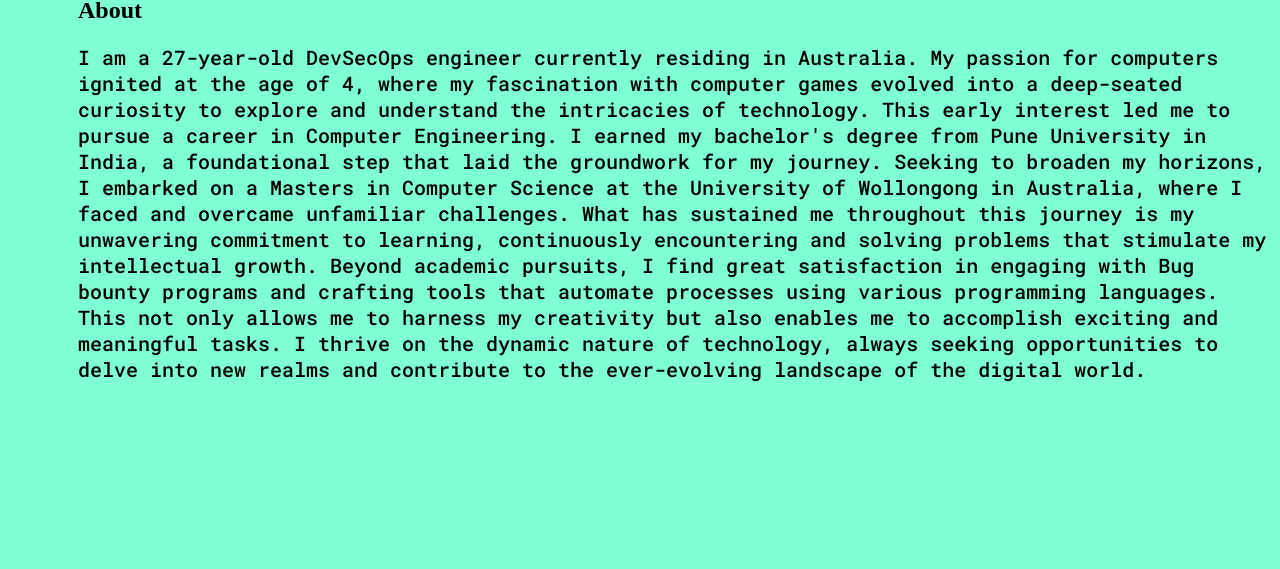
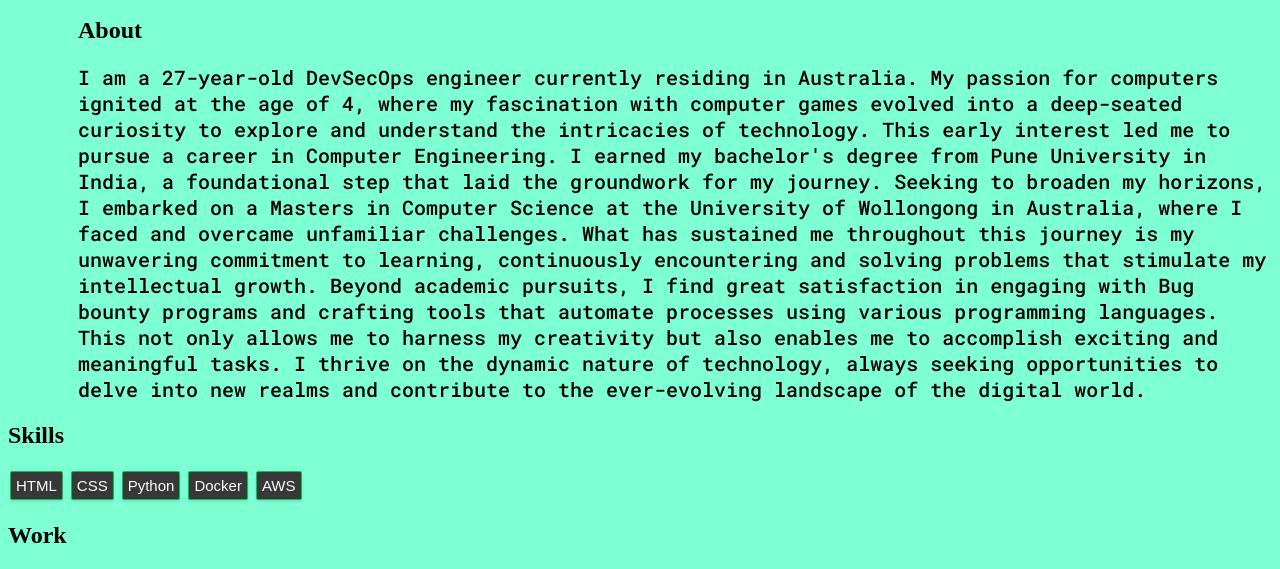
Before and after one commit to crystaxit/Portfolio, a plain HTML site: page index.html in a window 1280 px wide. Shown: the part 249-818 px from the top of the page. Drawn offline with Linux system fonts and the light colour scheme.

Commit message:
Added More sections

```diff
--- a/index.html
+++ b/index.html
@@ -34,7 +34,20 @@
 
         </section>
 
+        <section id="skills">
+            <h2 class="skills-heading">Skills</h2>
+            <div class="skill-box">HTML</div>
+            <div class="skill-box">CSS</div>
+            <div class="skill-box">Python</div>
+            <div class="skill-box">Docker</div>
+            <div class="skill-box">AWS</div>
+
+        </section>
+
         <section id="work">
+            <h2 class="work-heading">Work</h2>
+
+
 
         </section>
     </body>
--- a/styles.css
+++ b/styles.css
@@ -6,8 +6,10 @@ body {
 
 .topnav {
     position: sticky;
+    top: 30px;
     margin: auto;
     text-align: center;
+    padding: 10px;
 }
 
 .topnav a {
@@ -36,3 +38,16 @@ p {
     margin-left: 70px;
     font-family: 'Roboto Mono', monospace;;
 }
+
+.skill-box {
+    color: rgb(247, 253, 251);
+    font-family: 'Dosis', sans-serif;
+    font-size: 15px;
+    display: inline-block;
+    margin: 2px;
+    padding: 5px;
+    border: 1px solid #00c552; /* Set your desired border color */
+    border-radius: 2px;
+    background-color: rgb(56, 56, 56);
+    box-shadow: 0 2px 3px rgba(0, 0, 0, 0.1); /* Add a subtle box shadow */
+}
```
